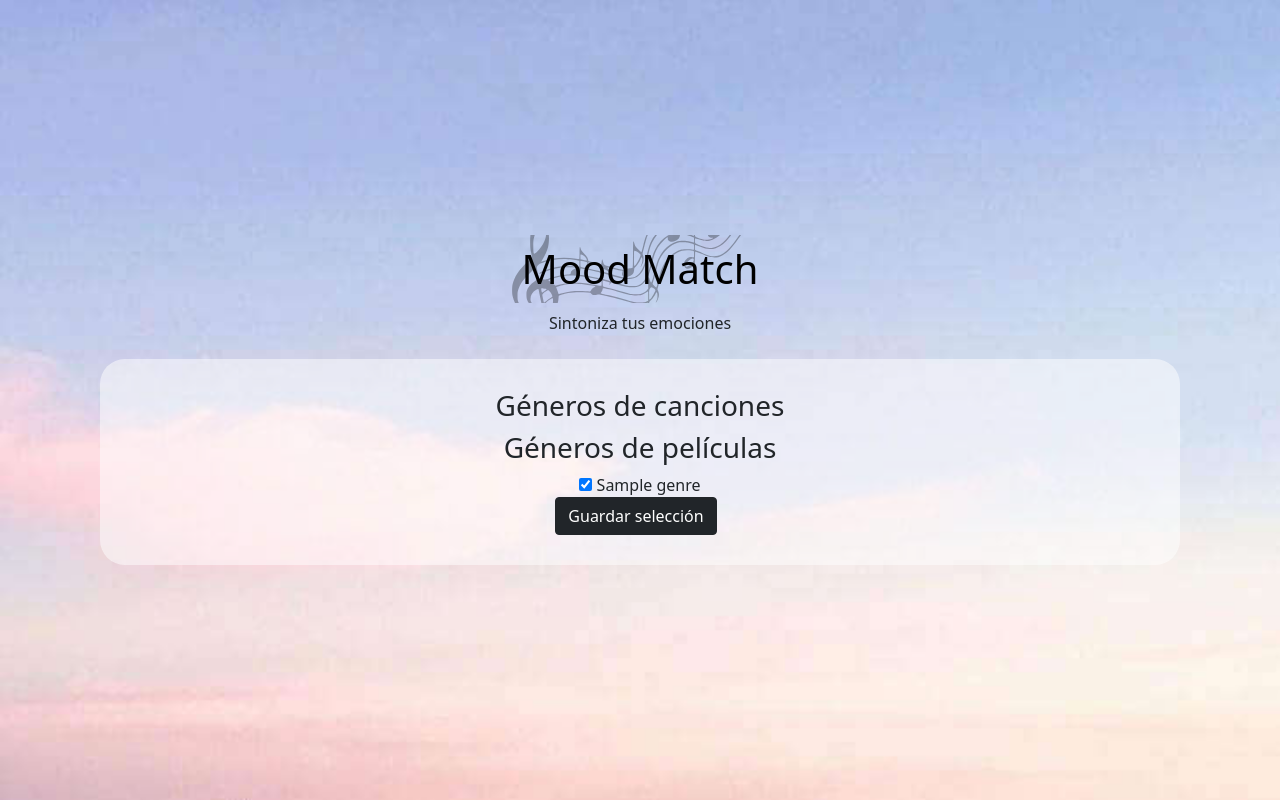
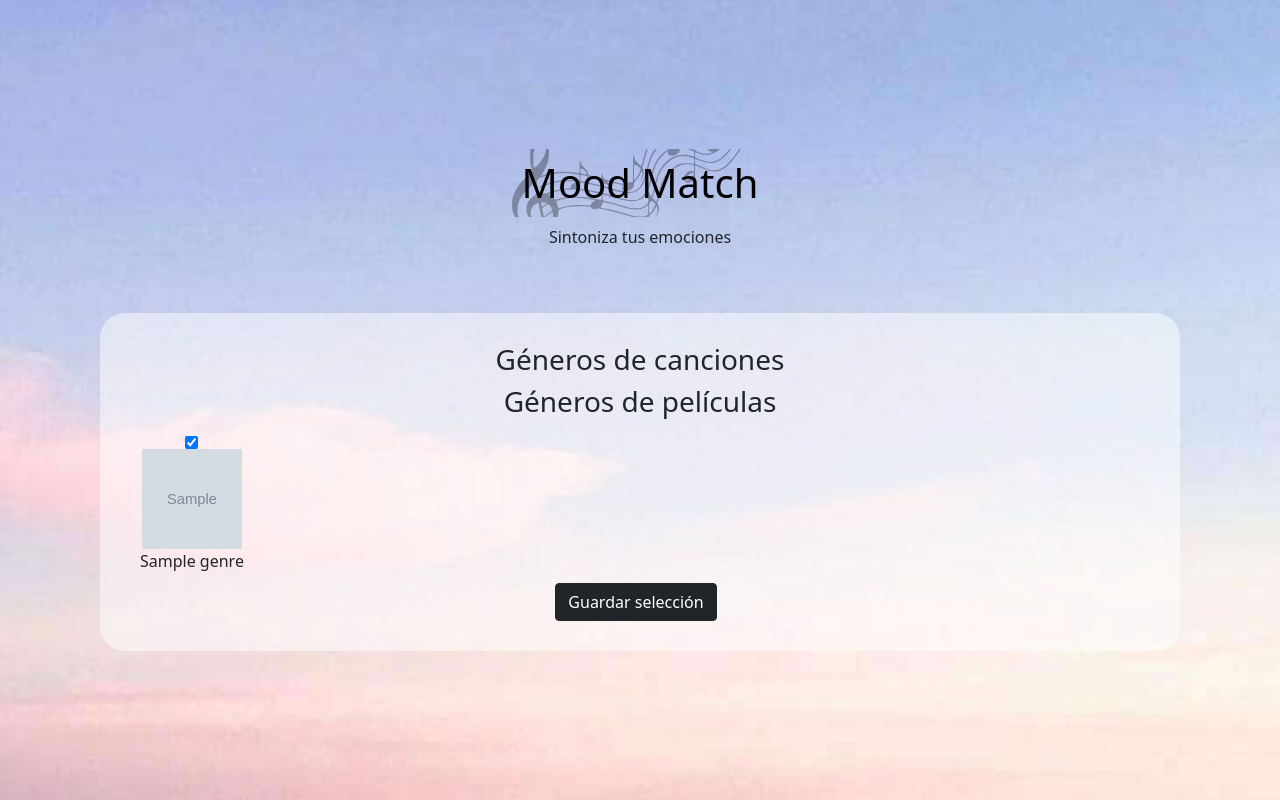
Before and after one commit to magrcruz/MoodMatch, a Django app: page /genre_preferences in a window 1280 px wide. Shown: the part 57-857 px from the top of the page. Run offline with Django 4.2, Linux system fonts and the light colour scheme; a user stored in the database is signed in; tables that the repository leaves empty hold one stand-in row (values such as "Sample post"); grey boxes marked "Sample" are stand-in pictures; some libraries are stand-ins or nearby versions.

Commit message:
Frontend - Genre Preferences

```diff
--- a/templates/base.html
+++ b/templates/base.html
@@ -120,6 +120,25 @@
             opacity: 0.3; /* Opacidad del fondo */
             z-index: -1;
             }
+            .options-container {
+            display: flex;
+            flex-wrap: wrap;
+            }
+
+            .radio-label {
+            display: flex;
+            flex-direction: column;
+            align-items: center;
+            margin-right: 20px;
+            }
+
+            .radio-label img {
+            width: 100px;
+            height: 100px;
+            object-fit: cover;
+            }
+
+
         </style>
 
     </head>
--- a/templates/moodMatch/genre_preferences.html
+++ b/templates/moodMatch/genre_preferences.html
@@ -1,36 +1,43 @@
 {% extends "base.html" %}
 
-{% block title %}¿Que deseas reproducir?{% endblock %}
+{% block title %}¿Qué deseas reproducir?{% endblock %}
 
 {% block content %}
 <div class="container choose-container">
     <div class="abs-center choose-center">
+      {% load static %}
       <h1 class="title-bg">Mood Match</h1>
-      Sintoniza tus emociones
+      <p>Sintoniza tus emociones</p>
       <br>
       <br>
       <div class="custom-background-sel">
         <form method="post">
           {% csrf_token %}
           <h3>Géneros de canciones</h3>
+          <div class="options-container">
             {% for genre in song_genres %}
-            <label>
+              <label class="radio-label">
                 <input type="checkbox" name="song_genres" value="{{ genre.genre.id }}" {% if genre.isSelected %}checked{% endif %}>
+                <img src="{{BASE_DIR}}{{genre.genre.imagen}}" alt="Imagen">
                 {{ genre.genre.name }}
-            </label><br>
+              </label>
             {% endfor %}
+          </div>
 
           <h3>Géneros de películas</h3>
+          <div class="options-container">
             {% for genre in film_genres %}
-            <label>
+              <label class="radio-label">
                 <input type="checkbox" name="film_genres" value="{{ genre.genre.id }}" {% if genre.isSelected %}checked{% endif %}>
+                <img src="{{BASE_DIR}}{{genre.genre.imagen}}" alt="Imagen">
                 {{ genre.genre.name }}
-            </label><br>
+              </label>
             {% endfor %}
+          </div>
+
           <button class="btn btn-dark me-2 btn-border-radius-lg border-radius-lg" type="submit">Guardar selección</button>
         </form>
       </div>
     </div>
   </div>
-
 {% endblock %}
```
Also changed, not shown: static/img/genres/film-fantasia_yOut2sU.jpg (added), static/img/genres/film-terror_2ySoY2A.jpg (added), static/img/genres/song-kpop.jpg (renamed from static/img/genres/songs-kpop.jpg), static/img/genres/song-rock.jpg (renamed from static/img/genres/songs-rock.jpg), static/img/genres/songs-kpop_JRlMa9P.jpg (added), static/img/genres/songs-rock_5l3z6dC.jpg (added). Lines whose indentation alone changed are shown as unchanged.
